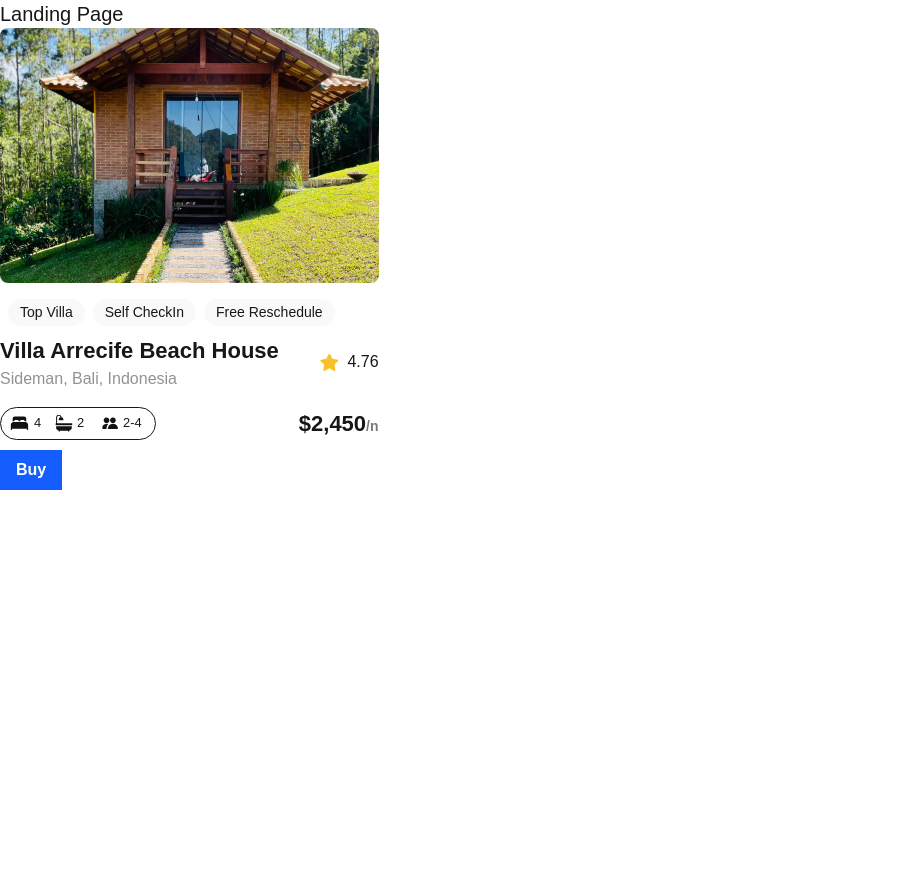
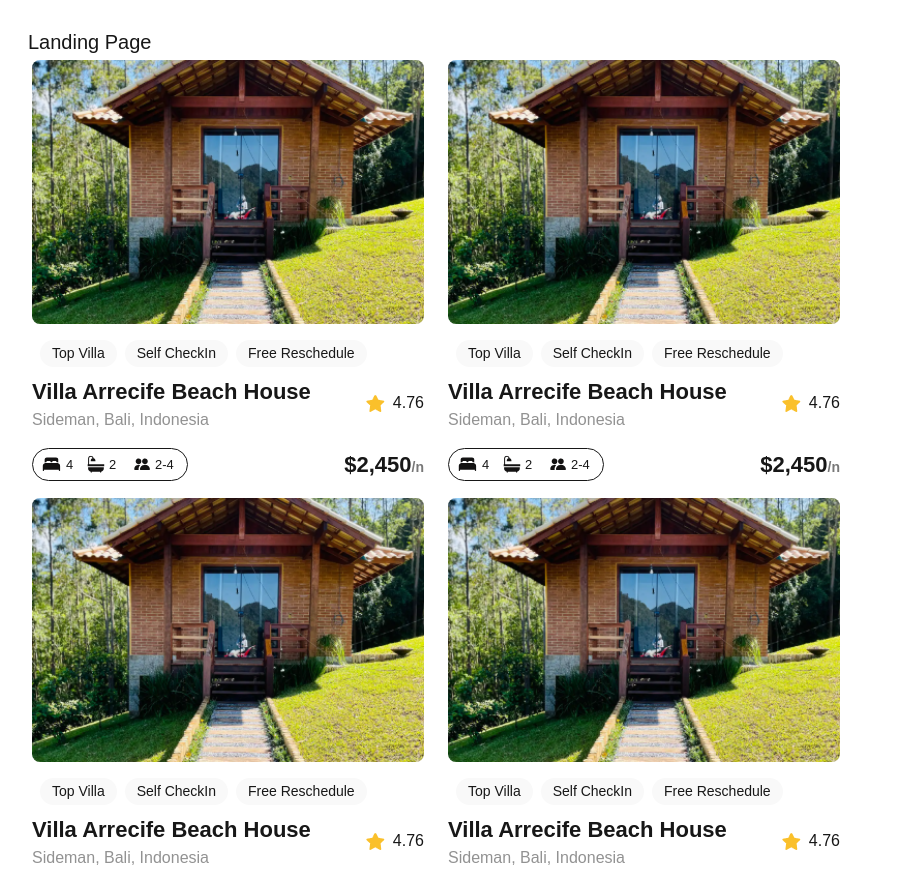
Before and after one commit to Jana-Ruth/alx-project-0x00-setup, a Next.js app in the folder alx-project-0x00/: page /landing in a window 1280 px wide. Shown: the top 884 px of the page, without its empty margins (0-903 px from the left). Before the commit the page ends 800 px from the top, so only its background shows below. Built offline with nearby package versions, Linux system fonts and the light colour scheme.

Commit message:
third commit

```diff
--- a/alx-project-0x00/components/Card.tsx
+++ b/alx-project-0x00/components/Card.tsx
@@ -8,8 +8,8 @@ import Pill from "./Pill"
 const Card: React.FC = () => {
 
  return (
-    <div className="h-[422px] w-[378.56px] cursor-pointer hover:shadow-md hover:rounded-lg ">
-      <Image className="rounded-lg" src={HOUSE_IMAGE} width={378.56} height={299.37} alt="house image" />
+    <div className="h-[422px] w-[400px] cursor-pointer hover:shadow-md hover:rounded-lg p-1">
+      <Image className="rounded-lg" src={HOUSE_IMAGE} width={400} height={299.37} alt="house image" />
       <div className="p-2 flex gap-2 mt-2">
         <Pill title="Top Villa" />
         <Pill title="Self CheckIn" />
--- a/alx-project-0x00/pages/landing.tsx
+++ b/alx-project-0x00/pages/landing.tsx
@@ -4,10 +4,17 @@ import Card from "@/components/Card"
 
 const Landing: React.FC = () => {
   return (
-    <div>
+    <div className="p-7">
         <h1 className="text-xl font-extralight align-middle">Landing Page</h1>
-        <Card/>
-        <Button title={"Buy"}/>
+          <div className="flex gap-4 flex-wrap">
+        <Card/> <Card/> <Card/><Card/>
+        </div>
+        <div className="flex gap-4 flex-wrap">
+        <Button title="Small Button" size="small" rounded="sm" />
+        <Button title="Medium Button" size="medium" rounded="md" />
+        <Button title="Large Button" size="large" rounded="full" />
+        <Button title="Custom Combo" size="large" rounded="sm" />
+      </div>
     </div>
   )
 }
```
